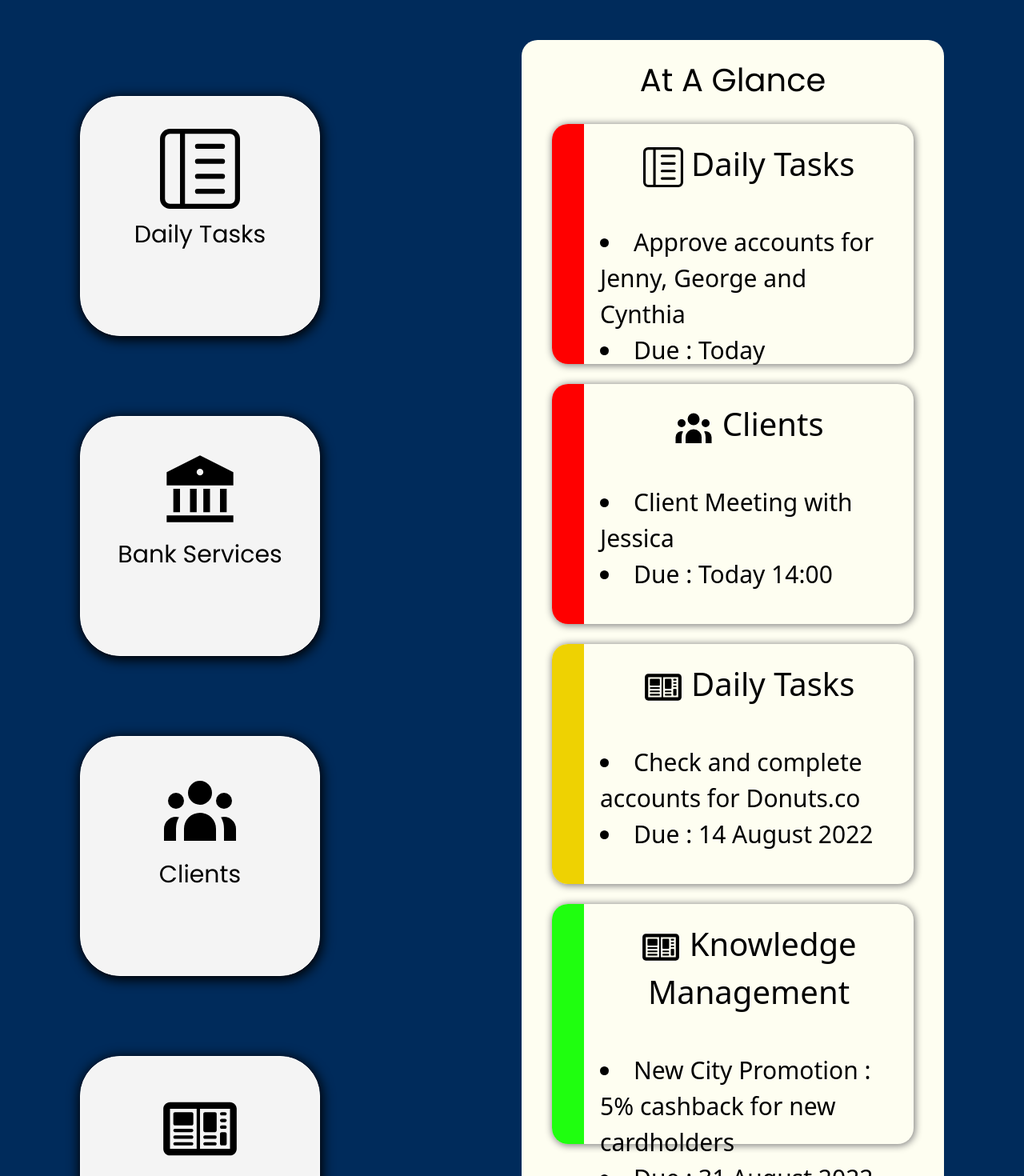
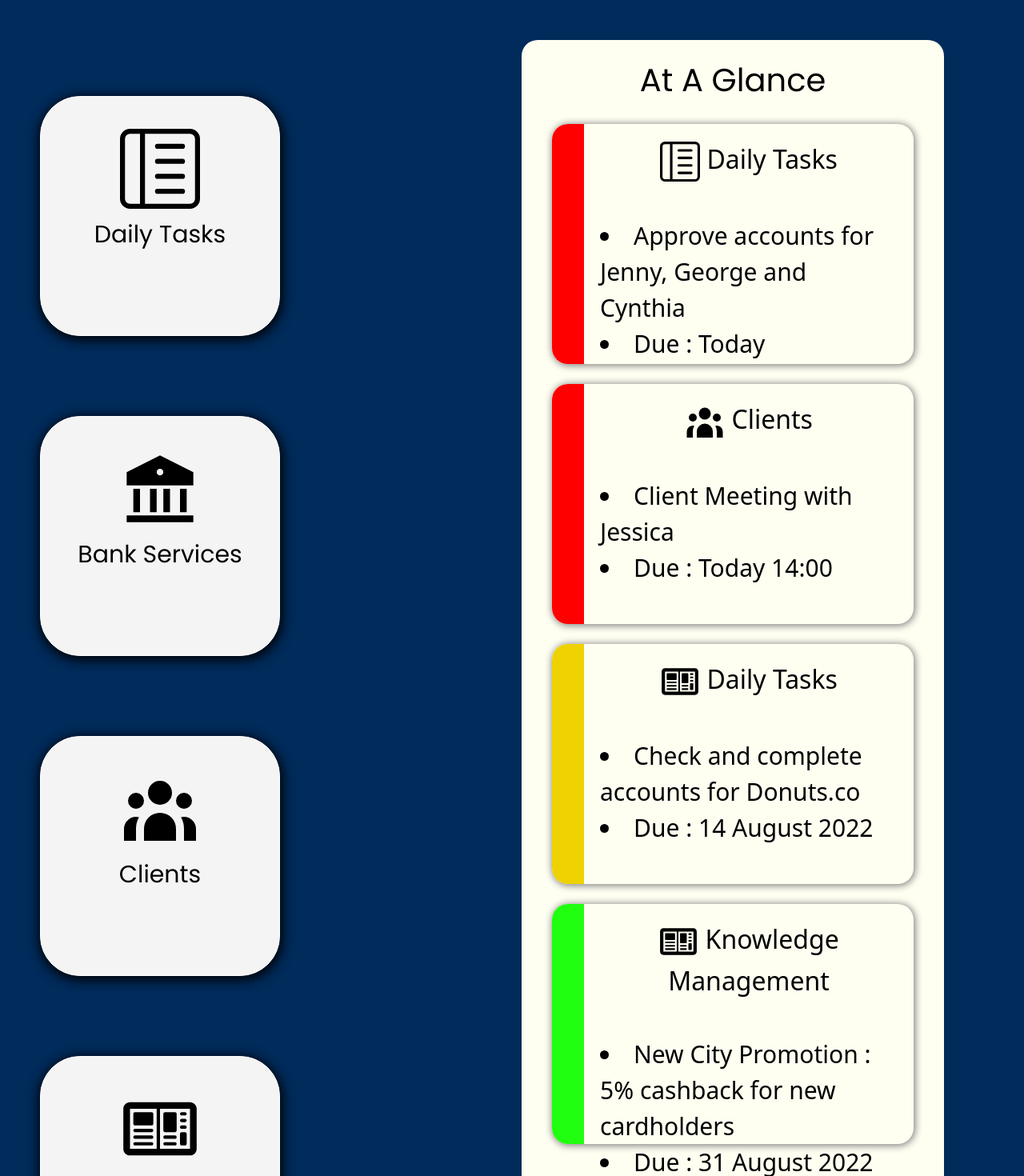
Before and after one commit to shaokiat/Innovage, a Next.js app: page /banker/home in a window 1280 px wide. Shown: the part 140-1610 px from the top of the page at 80% size. Built offline with nearby package versions, Linux system fonts and the light colour scheme; a web font is replaced by a local one.

Commit message:
fixed bankhomepage

```diff
--- a/styles/bankhomepage.module.css
+++ b/styles/bankhomepage.module.css
@@ -8,7 +8,7 @@
 
 .box1 {
   border : 1px solid white;
-  margin-left: 100px;
+  margin-left: 50px;
   margin-top: 100px;
   background-color: rgb(244, 244, 244);
   height: 300px;
@@ -71,7 +71,7 @@
   display: block;
   text-decoration: none;
   color: black;
-  font-size:40px;
+  font-size:4vh;
   text-align: center;
   padding : 20px;
 }
@@ -86,7 +86,7 @@
   display: block;
   text-decoration: none;
   color: black;
-  font-size:40px;
+  font-size:4vh;
   text-align: center;
   padding : 20px;
 }
@@ -101,7 +101,7 @@
   display: block;
   text-decoration: none;
   color: black;
-  font-size:40px;
+  font-size:4vh;
   text-align: center;
   padding : 20px;
 }
@@ -116,7 +116,7 @@
   display: block;
   text-decoration: none;
   color: black;
-  font-size:40px;
+  font-size:4vh;
   text-align: center;
   padding : 20px;
 }
```
